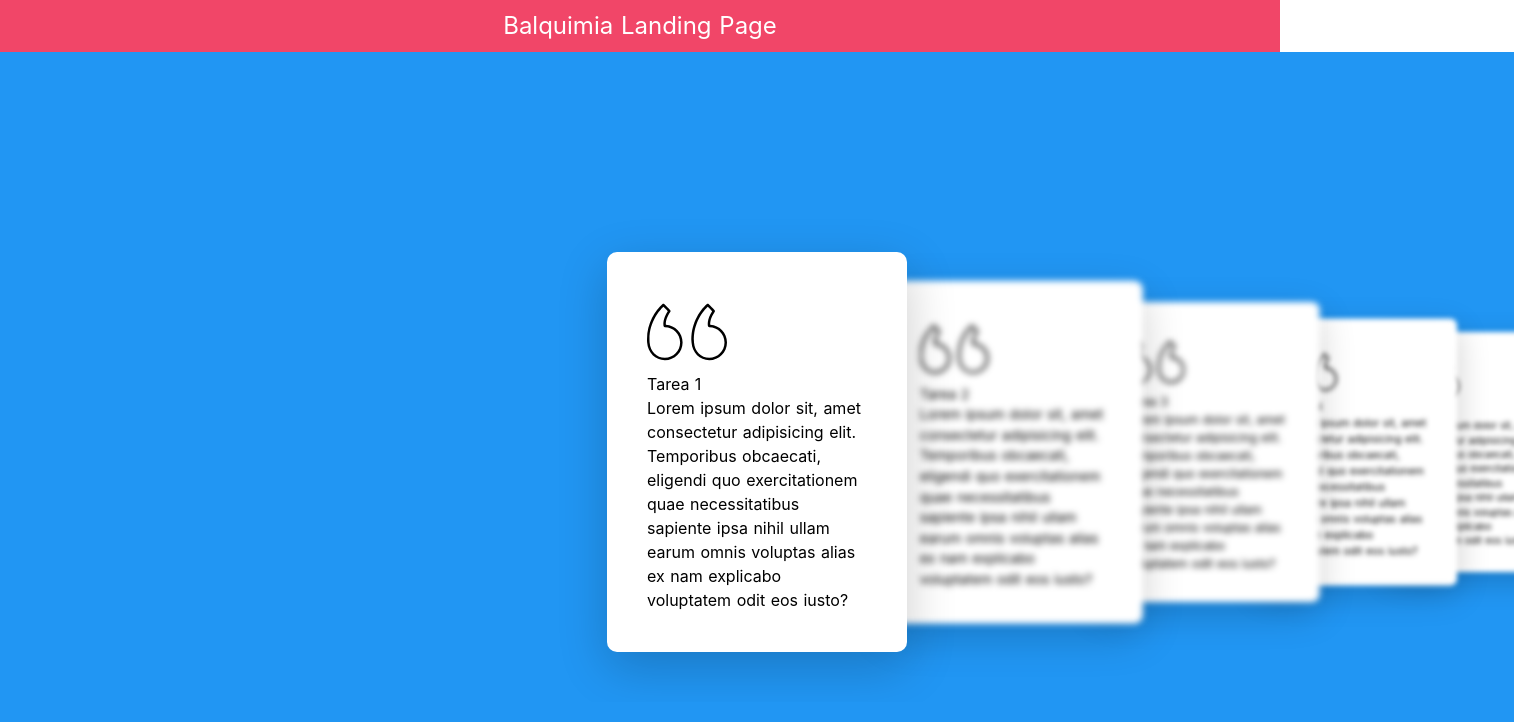
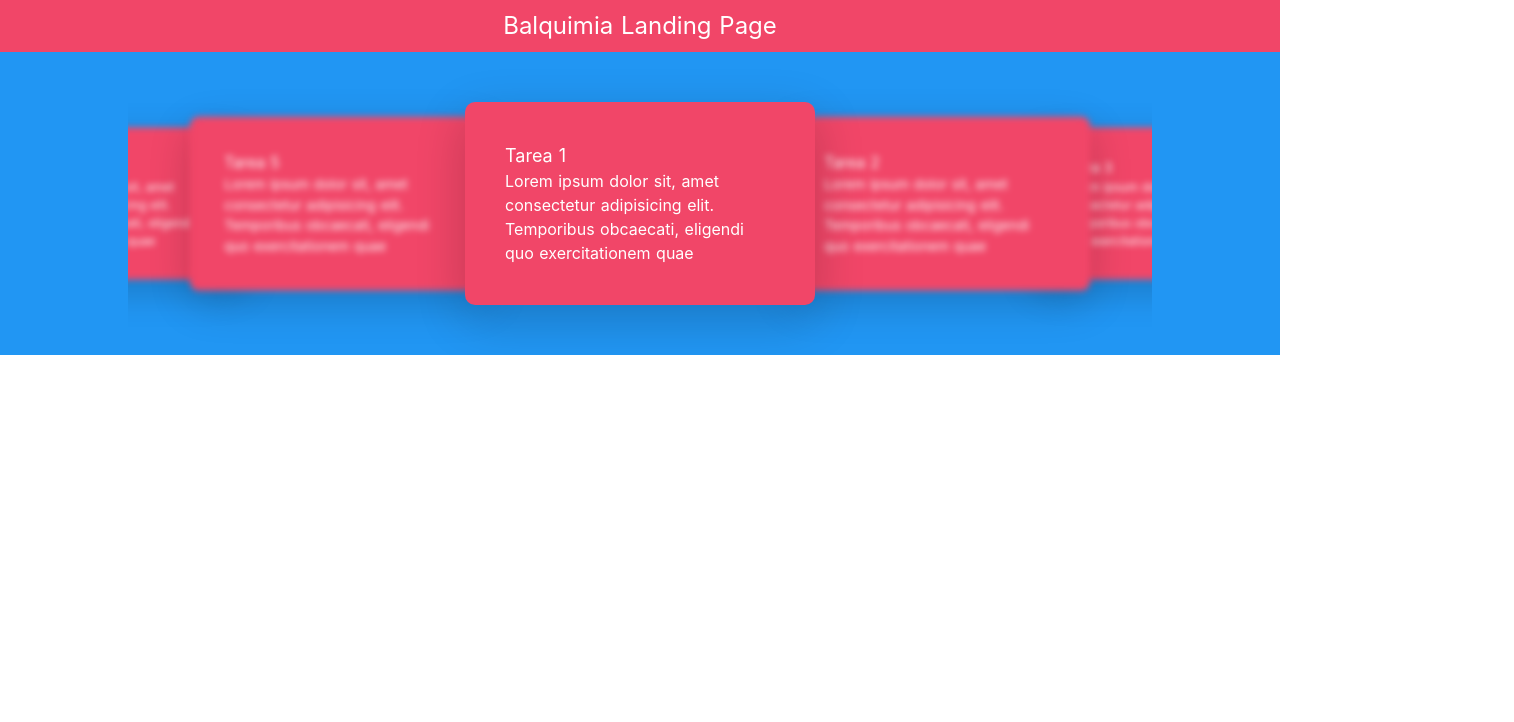
Before and after one commit to programando/ProjectTaskAdmin-Nuxt-V.2.15.Mar.2021, a Nuxt app: page /home/todo in a window 1280 px wide. Shown: the top 722 px of the page, 1514 px wide, since content can reach past the window. Built offline with nearby package versions, Linux system fonts and the light colour scheme.

Commit message:
modificando las cards

```diff
--- a/components/todo/cards.vue
+++ b/components/todo/cards.vue
@@ -1,72 +1,55 @@
 <template>
   <div>
-    <section class="w-2/5 sm:w-3/5 md:w-4/5 lg:w-full seccion">
+    <section class=" seccion">
       <div class="swiper-container">
         <!-- Additional required wrapper -->
         <div class="swiper-wrapper">
           <!-- Slides -->
-          <div class="swiper-slide">
-            <div class="testimonialBox">
-              <img class="h-20 cuote" src="/images/quote.svg" alt="quote" />
-              <div>Tarea 1</div>
+          <div class="swiper-slide bg-rojo">
+            <div class="text-white testimonialBox">
+              <div class="text-lg">Tarea 1</div>
               <div class="content">
                 Lorem ipsum dolor sit, amet consectetur adipisicing elit.
                 Temporibus obcaecati, eligendi quo exercitationem quae
-                necessitatibus sapiente ipsa nihil ullam earum omnis voluptas
-                alias ex nam explicabo voluptatem odit eos iusto?
               </div>
             </div>
           </div>
-          <div class="swiper-slide">
-            <div class="testimonialBox">
-              <img class="h-20 cuote" src="/images/quote.svg" alt="quote" />
-              <h2>Tarea 2</h2>
+          <div class="swiper-slide bg-rojo">
+            <div class="text-white testimonialBox">
+              <h2 class="text-lg">Tarea 2</h2>
               <div class="content">
                 Lorem ipsum dolor sit, amet consectetur adipisicing elit.
                 Temporibus obcaecati, eligendi quo exercitationem quae
-                necessitatibus sapiente ipsa nihil ullam earum omnis voluptas
-                alias ex nam explicabo voluptatem odit eos iusto?
               </div>
             </div>
           </div>
-          <div class="swiper-slide">
-            <div class="testimonialBox">
-              <img class="h-20 cuote" src="/images/quote.svg" alt="quote" />
-              <h2>Tarea 3</h2>
+          <div class="swiper-slide bg-rojo">
+            <div class="text-white testimonialBox">
+              <h2 class="text-lg">Tarea 3</h2>
               <div class="content">
                 Lorem ipsum dolor sit, amet consectetur adipisicing elit.
                 Temporibus obcaecati, eligendi quo exercitationem quae
-                necessitatibus sapiente ipsa nihil ullam earum omnis voluptas
-                alias ex nam explicabo voluptatem odit eos iusto?
               </div>
             </div>
           </div>
-          <div class="swiper-slide">
-            <div class="testimonialBox">
-              <img class="h-20 cuote" src="/images/quote.svg" alt="quote" />
-              <h2>Tarea 4</h2>
+          <div class="swiper-slide bg-rojo">
+            <div class="text-white testimonialBox">
+              <h2 class="text-lg">Tarea 4</h2>
               <div class="content">
                 Lorem ipsum dolor sit, amet consectetur adipisicing elit.
                 Temporibus obcaecati, eligendi quo exercitationem quae
-                necessitatibus sapiente ipsa nihil ullam earum omnis voluptas
-                alias ex nam explicabo voluptatem odit eos iusto?
               </div>
             </div>
           </div>
-          <div class="swiper-slide">
-            <div class="testimonialBox">
-              <img class="h-20 cuote" src="/images/quote.svg" alt="quote" />
-              <h2>Tarea 5</h2>
+          <div class="swiper-slide bg-rojo">
+            <div class="text-white testimonialBox">
+              <h2 class="text-lg">Tarea 5</h2>
               <div class="content">
                 Lorem ipsum dolor sit, amet consectetur adipisicing elit.
                 Temporibus obcaecati, eligendi quo exercitationem quae
-                necessitatibus sapiente ipsa nihil ullam earum omnis voluptas
-                alias ex nam explicabo voluptatem odit eos iusto?
               </div>
             </div>
           </div>
-
-          ...
         </div>
       </div>
     </section>
@@ -97,7 +80,8 @@ export default {
         depth: 100,
         modifier: 2,
         slideShadows: true
-      }
+      },
+      loop: true
     });
   }
 };
@@ -107,26 +91,24 @@ export default {
 .seccion {
   position: relative;
 
-  min-height: 100vh;
+  max-width: 100vw;
   display: flex;
   justify-content: center;
   align-items: center;
   background: #2196f3;
-  overflow: hidden;
 }
 
 .swiper-container {
-  width: 100%;
+  width: 80%;
   padding-top: 50px;
   padding-bottom: 50px;
-
 }
 
 .swiper-slide {
   background-position: center;
   background-size: cover;
-  width: 300px;
-  background: #fff;
+  width: 200px;
+
   box-shadow: 0 15px 50px rgba(0, 0, 0, 0.2);
   filter: blur(4px);
   border-radius: 10px;
@@ -140,10 +122,24 @@ export default {
   position: relative;
   width: 100%;
   padding: 40px;
+
+
 }
 
 .swiper-container-3d .swiper-slide-shadow-left,
 .swiper-container-3d .swiper-slide-shadow-right {
   background-image: none;
 }
+
+@media screen and (min-width: 700px) {
+  .swiper-slide {
+    width: 300px;
+  }
+}
+
+@media screen and (min-width: 1000px) {
+  .swiper-slide {
+    width: 350px;
+  }
+}
 </style>
--- a/pages/index.vue
+++ b/pages/index.vue
@@ -9,11 +9,11 @@
           <h2 class="text-verde">TodoList</h2>
         </div>
         <div class="flex items-center justify-center mt-4">
-          <label class="w-32 px-4 py-2 bg-white rounded-md text-azulOscuro"
+          <label class="w-32 px-4 py-2 bg-white rounded-md text-azul"
             >Proyecto</label
           >
           <select
-            class="w-56 px-4 py-2 bg-white border-2 rounded-md border-azulOscuro "
+            class="w-56 px-4 py-2 bg-white border-2 rounded-md border-azul "
             name="select"
           >
             <option value="balquimia">Balquimia</option>
@@ -21,11 +21,11 @@
           </select>
         </div>
         <div class="flex items-center justify-center mt-4">
-          <label class="w-32 px-4 py-2 bg-white rounded-md text-azulOscuro"
+          <label class="w-32 px-4 py-2 bg-white rounded-md text-azul"
             >Usuario</label
           >
           <select
-            class="w-56 px-4 py-2 bg-white border-2 rounded-md border-azulOscuro"
+            class="w-56 px-4 py-2 bg-white border-2 rounded-md border-azul"
             name="select"
           >
             <option value="balquimia">Jhon</option>
@@ -33,19 +33,19 @@
           </select>
         </div>
         <div class="flex items-center justify-center mt-4">
-          <label class="w-32 px-4 py-2 bg-white rounded-md text-azulOscuro"
+          <label class="w-32 px-4 py-2 bg-white rounded-md text-azul"
             >Contraseña</label
           >
           <input
-            class="w-56 px-4 py-2 border-2 rounded-md border-azulOscuro"
+            class="w-56 px-4 py-2 border-2 rounded-md border-azul"
             type="password"
             name=""
             id=""
           />
         </div>
-        <div class="flex justify-center mt-4 mr-3">
+        <div class="flex justify-center mt-4 ">
           <nuxt-link to="/home/todo"
-            class="px-4 py-2 border-2 rounded-md border-azulOscuro text-azulOscuro hover:text-white hover:bg-verde"
+            class="px-4 py-2 border-2 rounded-md border-azul text-azul hover:text-white hover:bg-verde"
           >
             Ingresar
           </nuxt-link>
--- a/tailwind.config.js
+++ b/tailwind.config.js
@@ -10,8 +10,7 @@ module.exports = {
   theme: {
     extend: {
       colors: {
-        azulOscuro: '#161d6f',
-        azul: '1b6ca8',
+        azul: '#161d6f',
         rojo: '#f14668',
         verde: '#00917c',
 
```
